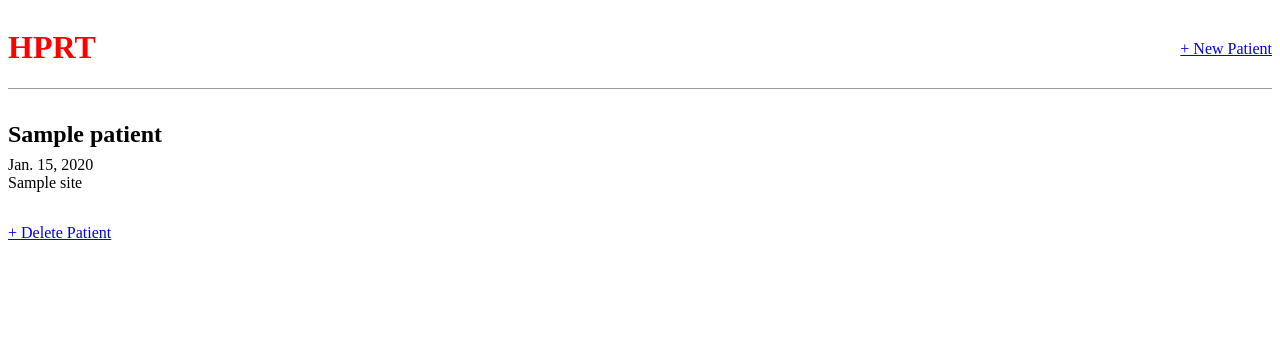
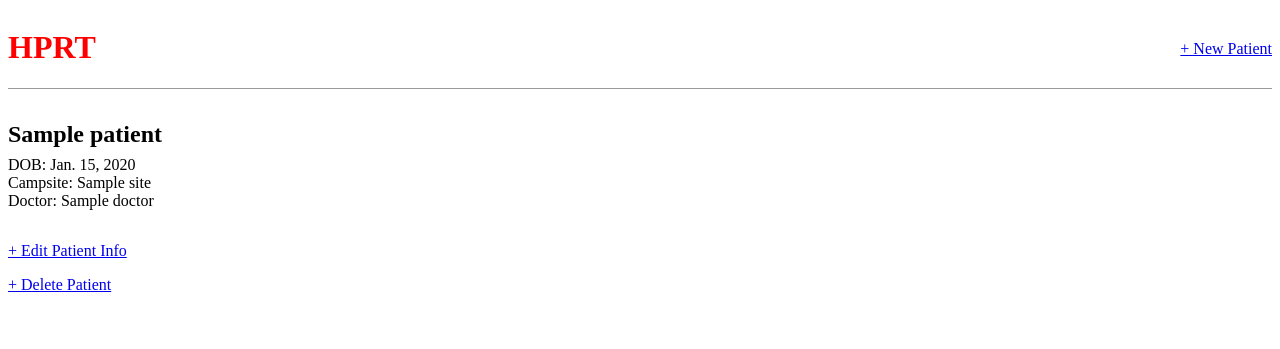
Before and after one commit to sbetti02/HTQR, a Django app: page /patient/1/ in a window 1280 px wide. Shown: the top 349 px of the page. Run offline with Django 3.2, Linux system fonts and the light colour scheme; tables that the repository leaves empty hold one stand-in row (values such as "Sample post").

Commit message:
Can save new Patients then redirect to home page. Allows patients to be clicked and updated/deleted.

```diff
--- a/src/HPRT/PatientPortal/admin.py
+++ b/src/HPRT/PatientPortal/admin.py
@@ -1,7 +1,9 @@
 from django.contrib import admin
 
-from .models import Patient
+from .models import Patient, Doctors, Sites
 
 admin.site.register(Patient)
+admin.site.register(Doctors)
+admin.site.register(Sites)
 
 # Register your models here.
--- a/src/HPRT/PatientPortal/models.py
+++ b/src/HPRT/PatientPortal/models.py
@@ -30,7 +30,7 @@ class Doctors(models.Model):
     specialty = models.CharField(max_length=200)
     campsite = models.ForeignKey(Sites, on_delete = models.CASCADE, null=True)
     email = models.EmailField()
-    phone_number = PhoneNumberField()
+    # phone_number = PhoneNumberField()
     # profile_picture = models.ImageField() # TODO: height, width requirements
     # TODO: fingerprints
 
@@ -46,7 +46,7 @@ class Patient(models.Model):
     campsite = models.ForeignKey(Sites, on_delete = models.CASCADE, null=True)
     allergies = models.TextField(default='')
     current_medications = models.TextField(default='')
-    phone_number = PhoneNumberField()
+    # phone_number = PhoneNumberField()
     email = models.EmailField()
     doctor = models.ForeignKey(Doctors, on_delete = models.CASCADE, null=True) # How doctor instance finds all patients
     #picture = models.ImageField(upload_to="PatientPortal/profiles.py",
--- a/src/HPRT/PatientPortal/urls.py
+++ b/src/HPRT/PatientPortal/urls.py
@@ -1,11 +1,12 @@
 from django.urls import path
 
 from . import views
+from .models import Patient
 
 urlpatterns = [
     path('', views.PatientListView.as_view(), name='home'),
     path('patient/<int:pk>/', views.PatientDetailView.as_view(), name = 'patient_detail'),
     path('patient/new/', views.PatientCreateView.as_view(), name = 'patient_new'),
-    #path('patient/<int:pk>/edit/', views.BlogUpdateView.as_view(), name = 'post_edit'),
+    path('patient/<int:pk>/edit/', views.PatientUpdateView.as_view(), name = 'patient_edit'),
     path('patient/<int:pk>/delete/', views.PatientDeleteView.as_view(), name = 'patient_delete'),
 ]
--- a/src/HPRT/PatientPortal/views.py
+++ b/src/HPRT/PatientPortal/views.py
@@ -17,11 +17,13 @@ class PatientCreateView(CreateView):
     model = Patient
     template_name = 'patient_new.html'
     fields = '__all__'
+    success_url = reverse_lazy('home')
 
-# class PatientUpdateView(UpdateView):
-#     model = Patient
-#     fields = '__all__'
-#     template_name = 'patient_edit.html'
+class PatientUpdateView(UpdateView):
+    model = Patient
+    fields = '__all__'
+    template_name = 'patient_edit.html'
+    success_url = ".."
 
 class PatientDeleteView(DeleteView):
     model = Patient
--- a/src/HPRT/templates/home.html
+++ b/src/HPRT/templates/home.html
@@ -5,7 +5,7 @@
 		<h1> Home </h1>
 		{% for patient in object_list %}
 				<div class = "patient-entry">
-						<h2><a href = "{% url 'patient_detail' patient.pk %}">{{ patient.name }}</a></h2>
+						<p><a href = "{% url 'patient_detail' patient.pk %}">{{ patient.name }}</a></p>
 						<p>{{ patient.DOB }}</p>
 				</div>
 		{% endfor %}
--- a/src/HPRT/templates/patient_detail.html
+++ b/src/HPRT/templates/patient_detail.html
@@ -4,9 +4,10 @@
 {% block content %}
     <div class = "patient-entry">
         <h2>{{ patient.name }}</h2>
-        <p>{{ patient.DOB }}</p>
-        <p>{{ patient.campsite }}</p>
+        <p>DOB: {{ patient.DOB }}</p>
+        <p>Campsite: {{ patient.campsite }}</p>
+        <p>Doctor: {{ patient.doctor }}</p>
     </div>
-    <!--<p> <a href = "{% url 'patient_edit' patient.pk %}"> + Edit Blog Post</a></p> -->
+    <p> <a href = "{% url 'patient_edit' patient.pk %}"> + Edit Patient Info</a></p>
     <p> <a href = "{% url 'patient_delete' patient.pk %}"> + Delete Patient</a></p>
 {% endblock content %}
--- a/src/HPRT/templates/patient_new.html
+++ b/src/HPRT/templates/patient_new.html
@@ -3,8 +3,11 @@
 
 {% block content %}
 		<h1> New Patient </h1>
-		<form action = "" method = "post">{% csrf_token %}
+		<form action = "" method = "post">
+		{% csrf_token %}
 				{{ form.as_p }}
 				<input type = "submit" value = "Save" />
 		</form>
+		<br>
+		<a href="/">Go Back</a>
 {% endblock %}
```
